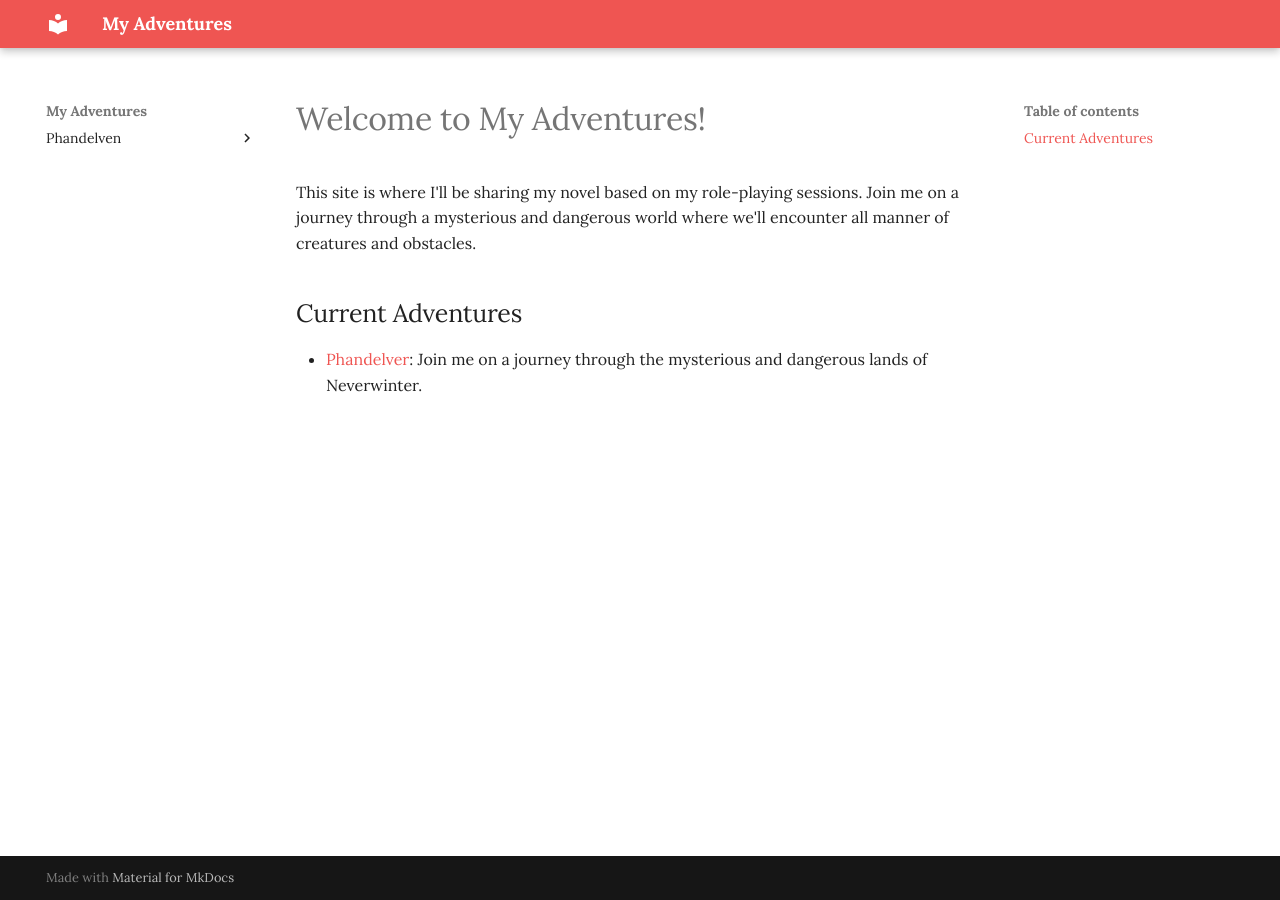
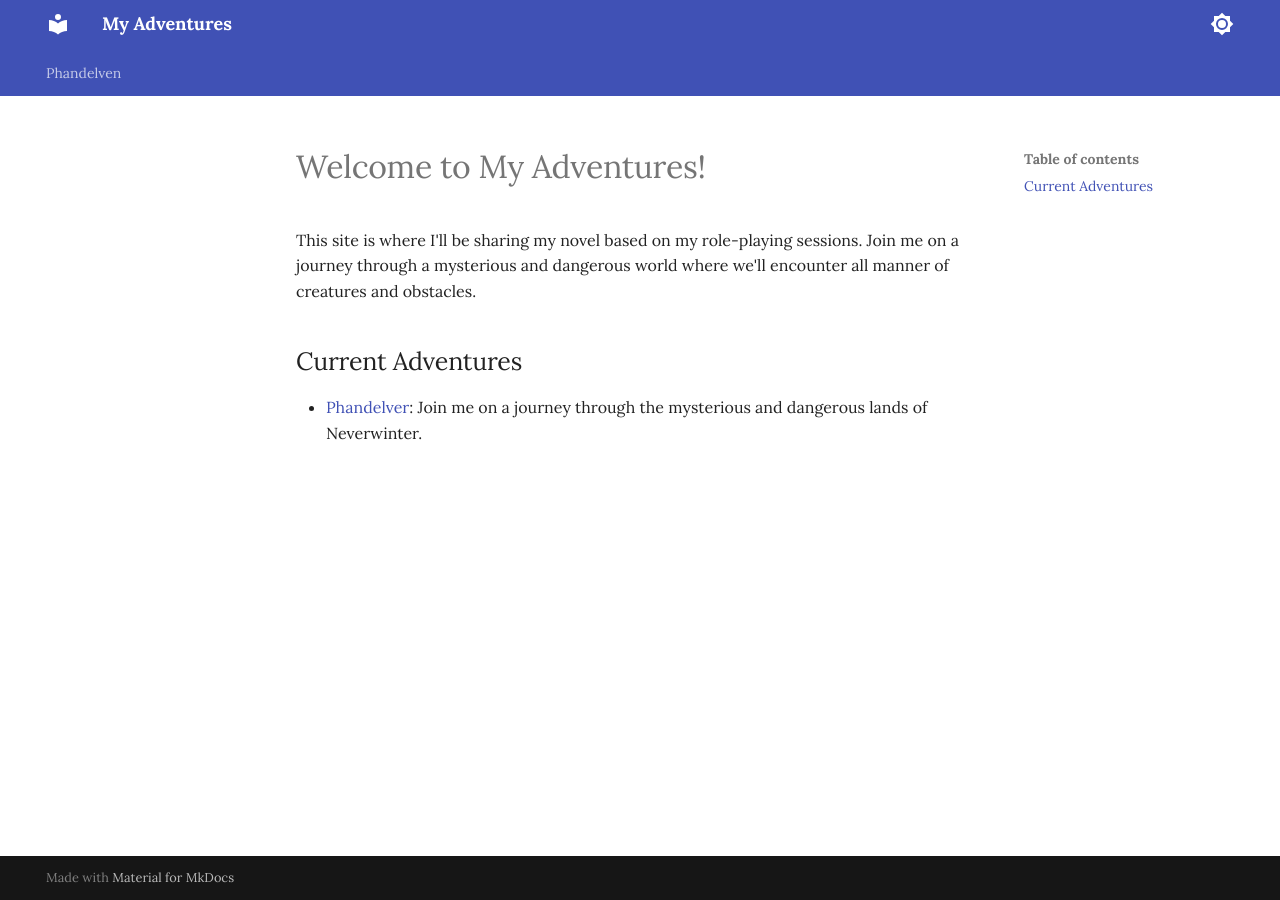
Before and after one commit to jonasmcferreira/adventures, an MkDocs documentation site: the page built from docs/index.md, in a window 1280 px wide. Built offline with MkDocs 1.6.1 and Material for MkDocs 9.7.7, drawn with Linux system fonts in a browser that asks for light colours.

Commit message:
modified mkdocs.yml

```diff
--- a/mkdocs.yml
+++ b/mkdocs.yml
@@ -10,8 +10,18 @@
 theme:
   name: material
   palette:
-    primary: red
-    accent: pink
+
+    # Palette toggle for light mode
+    - scheme: default
+      toggle:
+        icon: material/brightness-7
+        name: Switch to dark mode
+
+    # Palette toggle for dark mode
+    - scheme: slate
+      toggle:
+        icon: material/brightness-4
+        name: Switch to light mode
   icon:
     logo: material/library
   favicon: 'material/library'
@@ -21,6 +31,7 @@
     - navigation.footer
     - navigation.path
     - navigation.top
+    - navigation.tabs
 
 plugins: []
 
```
